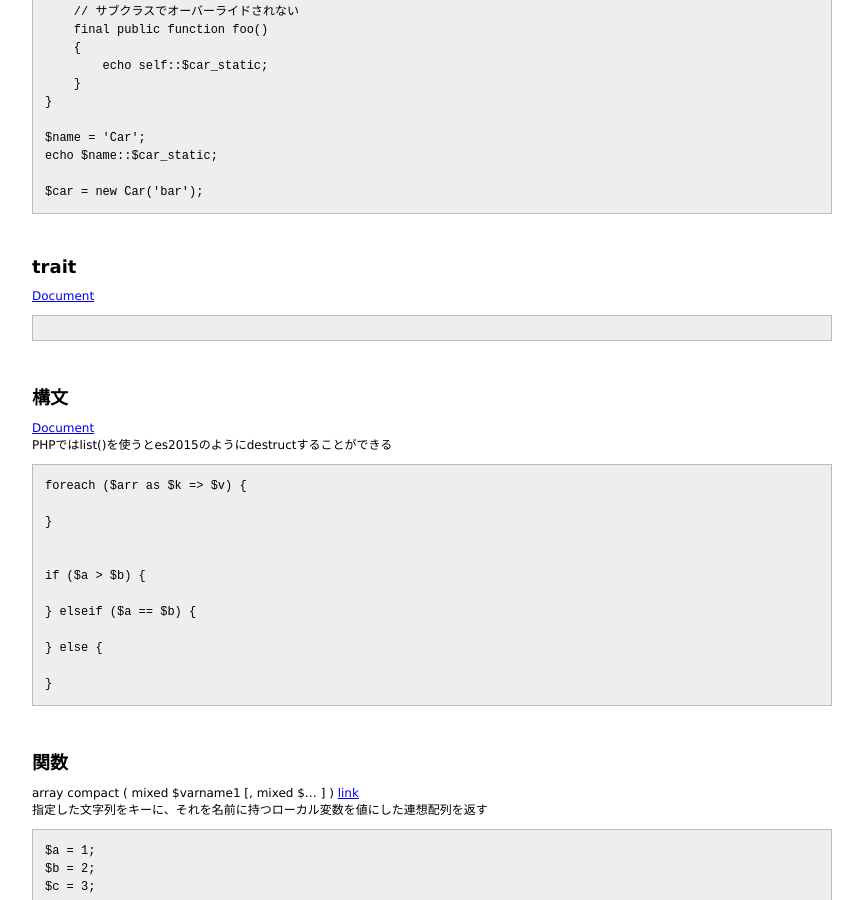
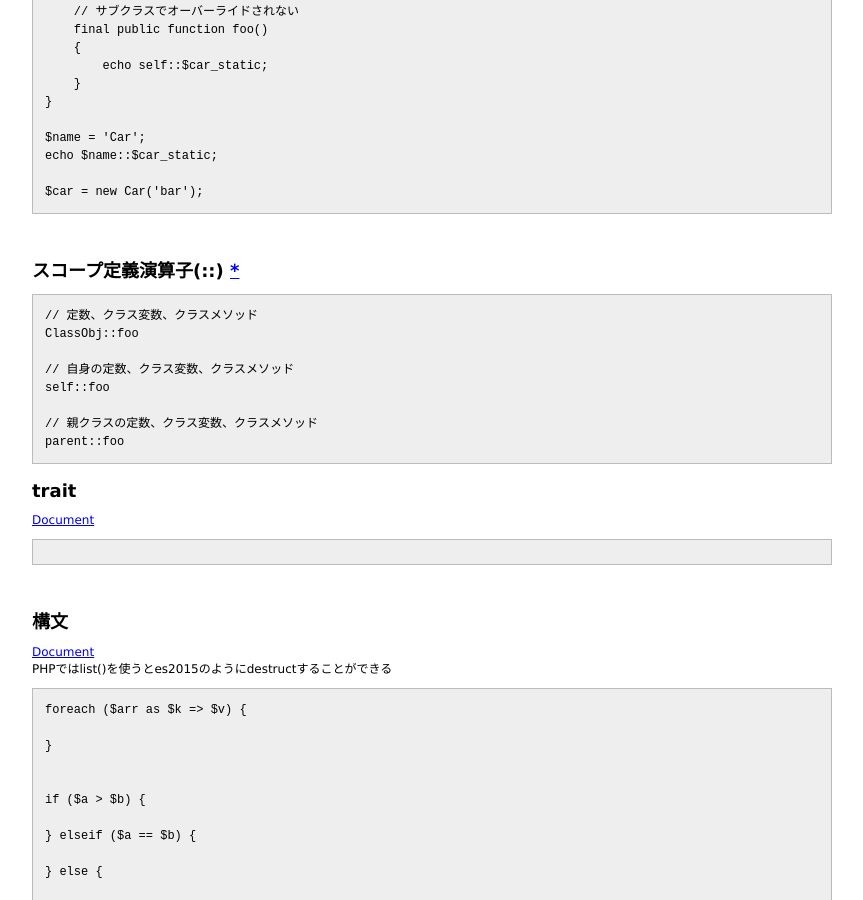
Before and after one commit to 38elements/38elements.github.com, a Jekyll site: the page built from _posts/2016-05-24-php.md, in a window 1280 px wide and 900 px high, scrolled down 960 px. Shown: the whole window, without its empty margins (208-1071 px from the left). Built offline with Jekyll 4.4.1, drawn with Linux system fonts in a browser that asks for light colours.

Commit message:
Update 2016-05-24-php.md

````diff
--- a/_posts/2016-05-24-php.md
+++ b/_posts/2016-05-24-php.md
@@ -67,6 +67,19 @@ $car = new Car('bar');
 ```
 <br>
 
+## スコープ定義演算子(::) [\*](http://php.net/manual/ja/language.oop5.paamayim-nekudotayim.php)
+
+```
+// 定数、クラス変数、クラスメソッド
+ClassObj::foo
+
+// 自身の定数、クラス変数、クラスメソッド
+self::foo
+
+// 親クラスの定数、クラス変数、クラスメソッド
+parent::foo
+```
+
 ## trait
 
 [Document](http://www.php.net/traits)
````
